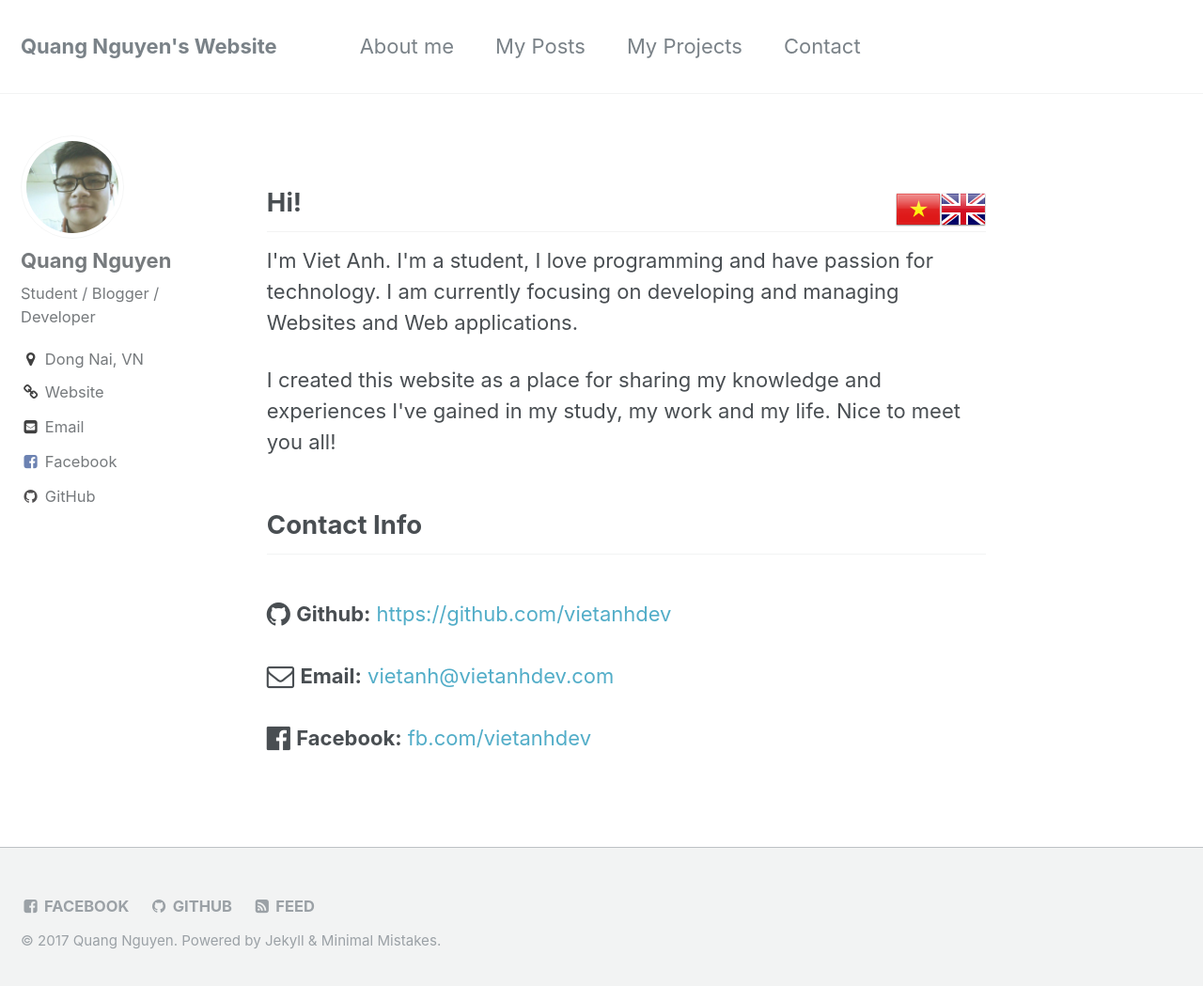
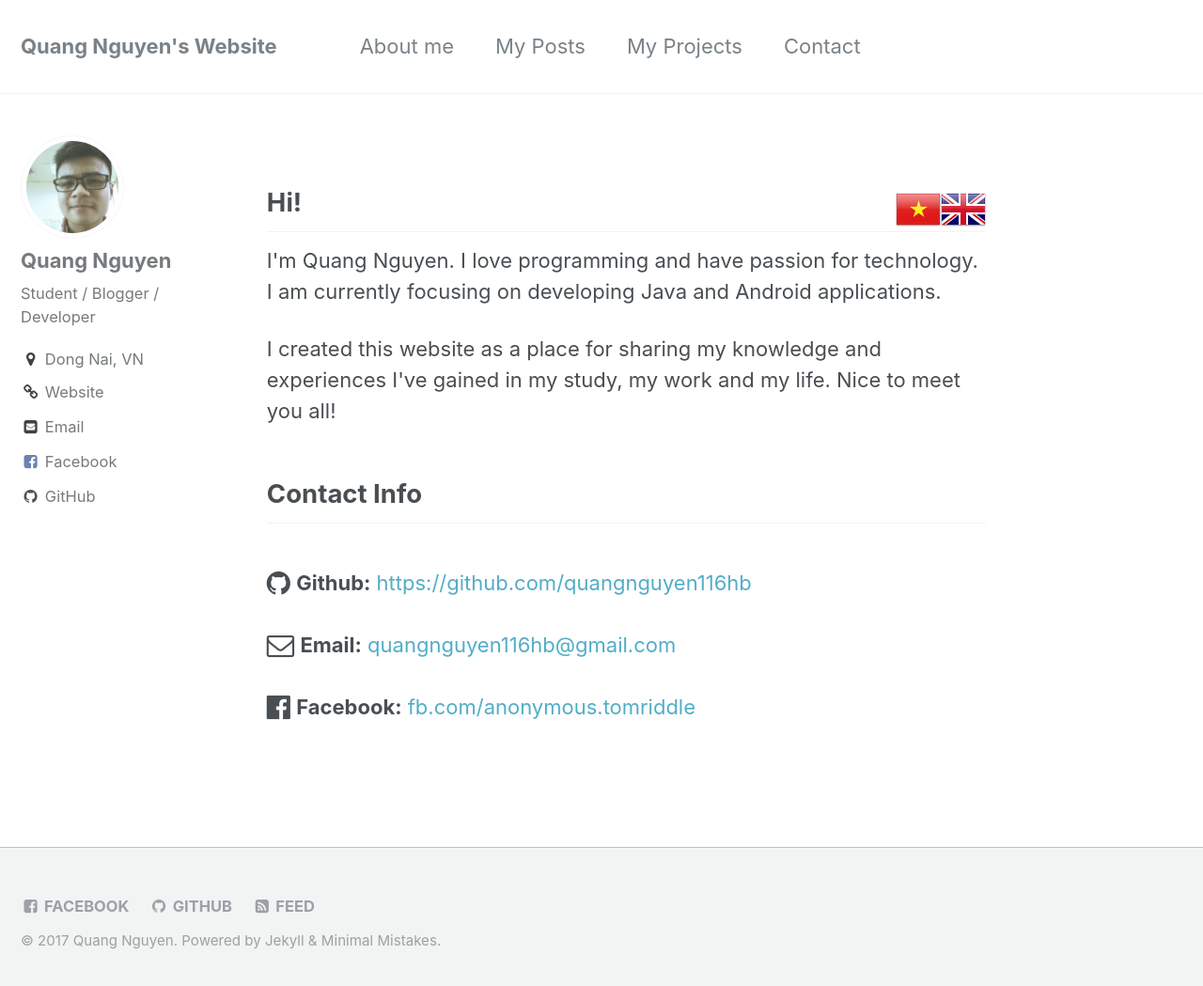
Before and after one commit to quangnguyen116hb/quangnguyen116hb.github.io, a Jekyll site: the page built from _pages/about-me.html, in a window 1280 px wide and 1057 px high. Shown: the top 1049 px of the window at 94% size. Built offline with Jekyll 4.4.1, drawn with Linux system fonts in a browser that asks for light colours.

Commit message:
Edit about-me.html

```diff
--- a/_pages/about-me.html
+++ b/_pages/about-me.html
@@ -17,12 +17,12 @@ author_profile: true
 	<img src="{{ site.url }}{{ site.baseurl }}/assets/img/language-flags/vn.png" style="float: right;" onclick="$('*[verlang=en]').hide(); $('*[verlang=vi]').show();">
 
 	<h2 verlang="en">Hi!</h2>
-	<p verlang="en">I'm Viet Anh. I'm a student, I love programming and have passion for technology. I am currently focusing on developing and managing Websites and Web applications.</p>
+	<p verlang="en">I'm Quang Nguyen. I love programming and have passion for technology. I am currently focusing on developing Java and Android applications.</p>
 	<p verlang="en">I created this website as a place for sharing my knowledge and experiences I've gained in my study, my work and my life. Nice to meet you all!</p>
 
 
 	<h2 verlang="vi">Chào bạn!</h2>
-	<p verlang="vi">Tôi là Việt Anh. Tôi đang là sinh viên, yêu lập trình, thích tìm hiểu các công nghệ mới. Hiện tại tôi đang tập trung vào phát triển và quản lí các Website và các phần mềm dựa trên nền tảng Web.</p>
+	<p verlang="vi">Tôi là Quang Nguyễn. Tôi yêu lập trình, thích tìm hiểu các công nghệ mới. Hiện tại tôi đang tập trung vào phát triển các ứng dụng Java và Android.</p>
 	<p verlang="vi">Tôi tạo Website này như là nơi tôi chia sẻ các kiến thức, kinh nghiệm đã thu được trong học tập, công việc và cuộc sống. Rất vui được làm quen với tất cả mọi người!</p>
 
 
@@ -30,13 +30,13 @@ author_profile: true
 	<h2 verlang="vi">Thông tin liên hệ</h2>
 	<br>
 	<i class="fa fa-github fa-lg" aria-hidden="true"></i>
-	<b>Github:</b> <a href="https://github.com/vietanhdev">https://github.com/vietanhdev</a><br><br>
+	<b>Github:</b> <a href="https://github.com/quangnguyen116hb">https://github.com/quangnguyen116hb</a><br><br>
 
 	<i class="fa fa-envelope-o fa-lg" aria-hidden="true"></i>
-	<b>Email:</b> <a href="mailto:vietanh@vietanhdev.com">vietanh@vietanhdev.com</a><br><br>
+	<b>Email:</b> <a href="mailto:quangnguyen116hb@gmail.com">quangnguyen116hb@gmail.com</a><br><br>
 
 	<i class="fa fa-facebook-official fa-lg" aria-hidden="true"></i>
-	<b>Facebook:</b> <a href="https://fb.com/vietanhdev">fb.com/vietanhdev</a>
+	<b>Facebook:</b> <a href="https://fb.com/anonymous.tomriddle">fb.com/anonymous.tomriddle</a>
 </div>
 
 <style media="screen">
```
